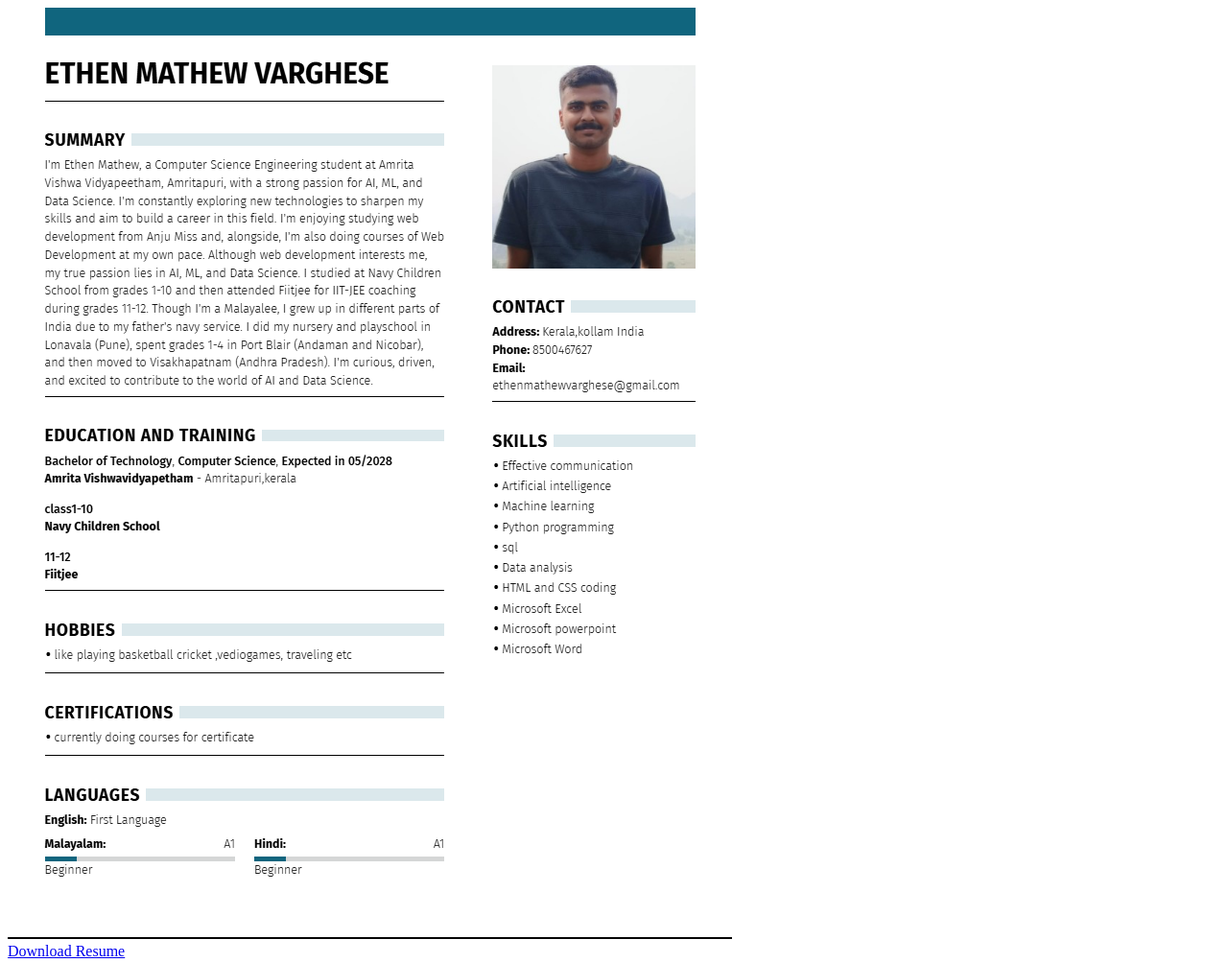
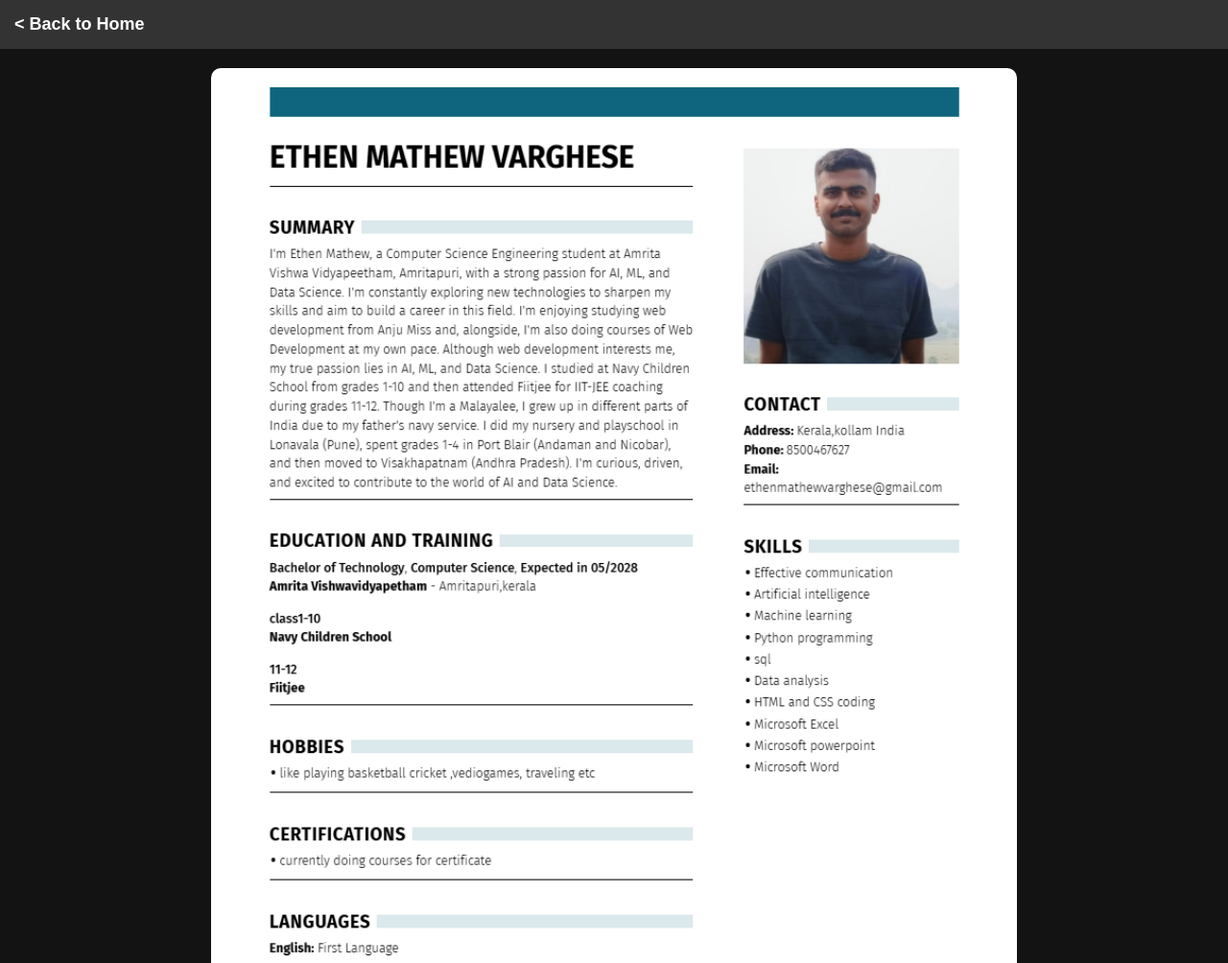
Before and after one commit to Mathewjod/resume, a plain HTML site: page index.html in a window 1280 px wide. Shown: the top 1004 px of the page at 96% size. Drawn offline with Linux system fonts and the light colour scheme.

Commit message:
Update index.html

```diff
--- a/index.html
+++ b/index.html
@@ -1,19 +1,46 @@
 <!DOCTYPE html>
 <html lang="en">
 <head>
-    <meta charset="UTF-8">
-    <meta name="viewport" content="width=device-width, initial-scale=1.0">
-    <title>Document</title>
+
+
     <style>
+        body {
+            font-family: Arial, sans-serif;
 
+            background-color: #131313;
+            margin: 0;
+            padding: 0;
+        }
+        .navbar {
+            background-color: #333;
+            padding: 15px;
+        }
+        .navbar a {
+            color: white;
+            text-decoration: none;
+            font-size: 18px;
+        }
+        .resumebox {
+            margin: 20px auto;
+            max-width: 800px;
+            background: white;
+            padding: 20px;
+            border-radius: 10px;
+        }
+        .resumeimg {
+            width: 100%;
+            height: auto;
+            border-radius: 5px;
+        }
     </style>
 </head>
 <body>
-    <img src="ethenresume4.0.png">
-    <div class="resume-container">
-        <a href="resume.pdf" download class="resume-button">Download Resume</a>
+    <div class="navbar">
+        <a href="p4.html"> <b>< Back to Home</b></a>
+
     </div>
-
-
+    <div class="resumebox">
+        <img src="ethenresume4.0.png" alt="My Resume" class="resumeimg">
+    </div>
 </body>
 </html>
```
